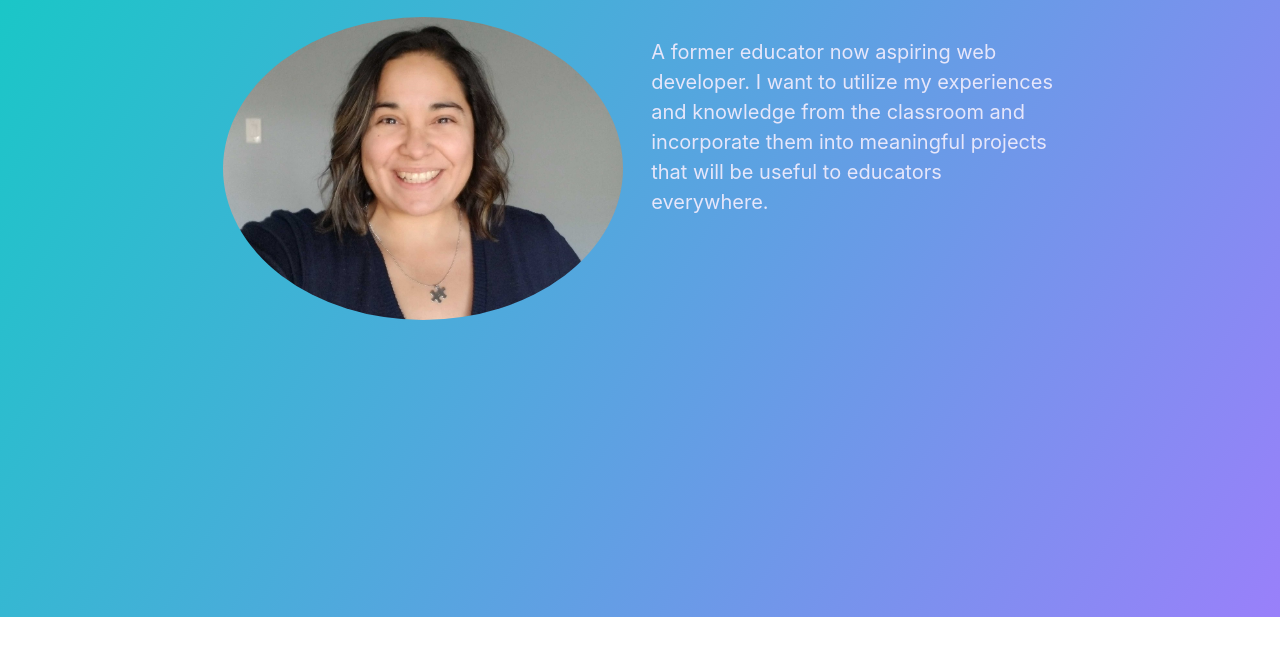
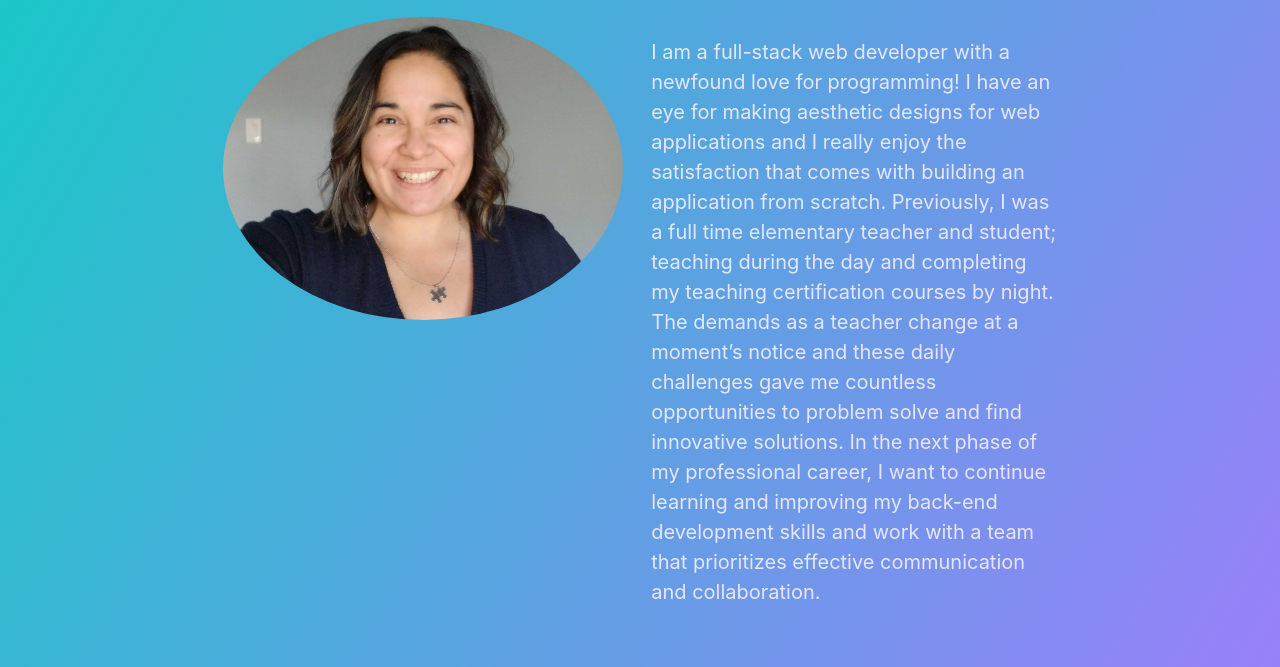
Before and after one commit to myfyrefly/mejia-portfolio, a plain HTML site: page index.html in a window 1280 px wide. Shown: the part 183-850 px from the top of the page. Before the commit the page ends 800 px from the top, so only its background shows below. Drawn offline with nearby package versions, Linux system fonts and the light colour scheme.

Commit message:
readMe and index.html updated

```diff
--- a/index.html
+++ b/index.html
@@ -42,7 +42,7 @@
                     <img src="assets/my-profile.jpg" class="circle responsive-img" id="profilePic">
             </div>
             <div class="col s12 m6">
-                <p id="aboutMe">A former educator now aspiring web developer. I want to utilize my experiences and knowledge from the classroom and incorporate them into meaningful projects that will be useful to educators everywhere.</p>
+                <p id="aboutMe">I am a full-stack web developer with a newfound love for programming!  I have an eye for making aesthetic designs for web applications and I really enjoy the satisfaction that comes with building an application from scratch. Previously, I was a full time elementary teacher and student; teaching during the day and completing my teaching certification courses by night. The demands as a teacher change at a moment’s notice and these daily challenges gave me countless opportunities to problem solve and find innovative solutions. In the next phase of my professional career, I want to continue learning and improving my back-end development skills and work with a team that prioritizes effective communication and collaboration.</p>
             </div>
         </div>
     </div>
```
Also changed, not shown: 1 other file.
